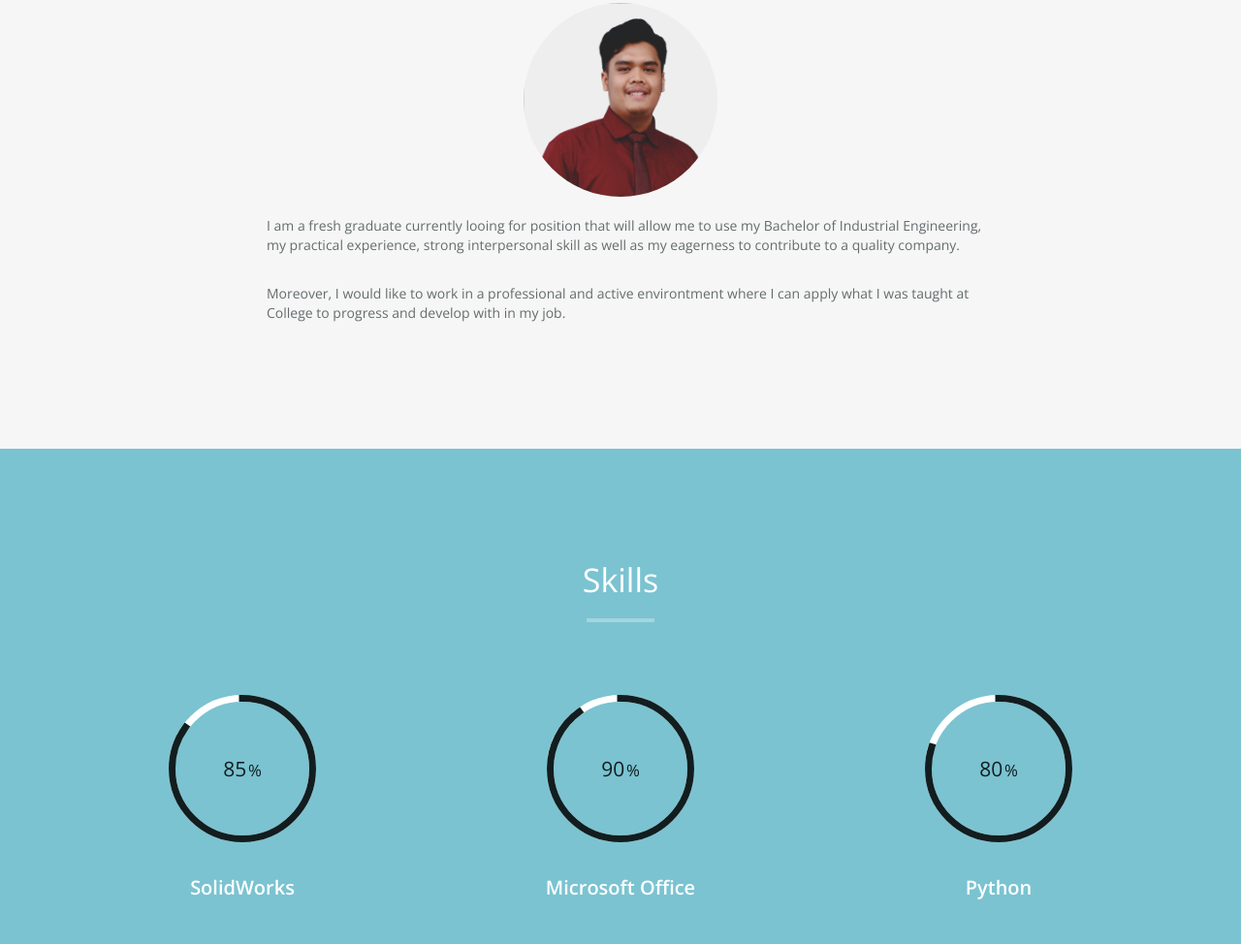
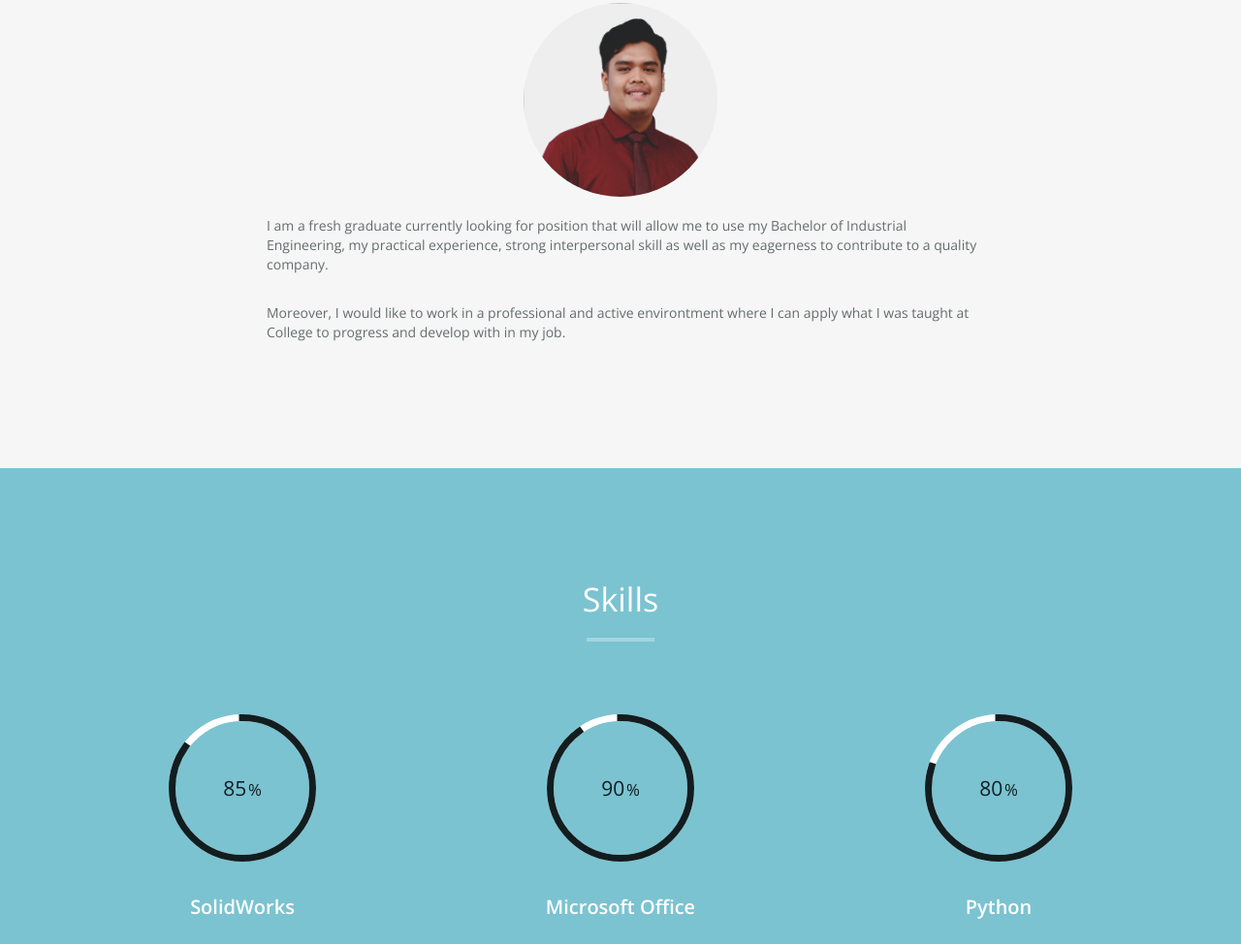
Before and after one commit to agunghrdirgatamaa/agunghrdirgatamaa.github.io, a plain HTML site: page index.html in a window 1280 px wide. Shown: the part 1041-2015 px from the top of the page at 97% size. Drawn offline with nearby package versions, Linux system fonts and the light colour scheme.

Commit message:
Update index.html

```diff
--- a/index.html
+++ b/index.html
@@ -82,7 +82,7 @@
       <div class="col-md-12 text-center"><img src="img/agung2.png" class="img-responsive"></div>
       <div class="col-md-8 col-md-offset-2">
         <div class="about-text">
-          <p>I am a fresh graduate currently looing for position that will allow me to use my Bachelor of Industrial Engineering, my practical experience, strong interpersonal skill as well as my eagerness to contribute to a quality company.</p>
+          <p>I am a fresh graduate currently looking for position that will allow me to use my Bachelor of Industrial Engineering, my practical experience, strong interpersonal skill as well as my eagerness to contribute to a quality company.</p>
           <p>Moreover, I would like to work in a professional and active environtment where I can apply what I was taught at College to progress and develop with in my job.</p>
           <!-- <p class="text-center"><a class="btn btn-primary" href="#"><i class="fa fa-download"></i> Download Resume</a></p> -->
         </div>
```
